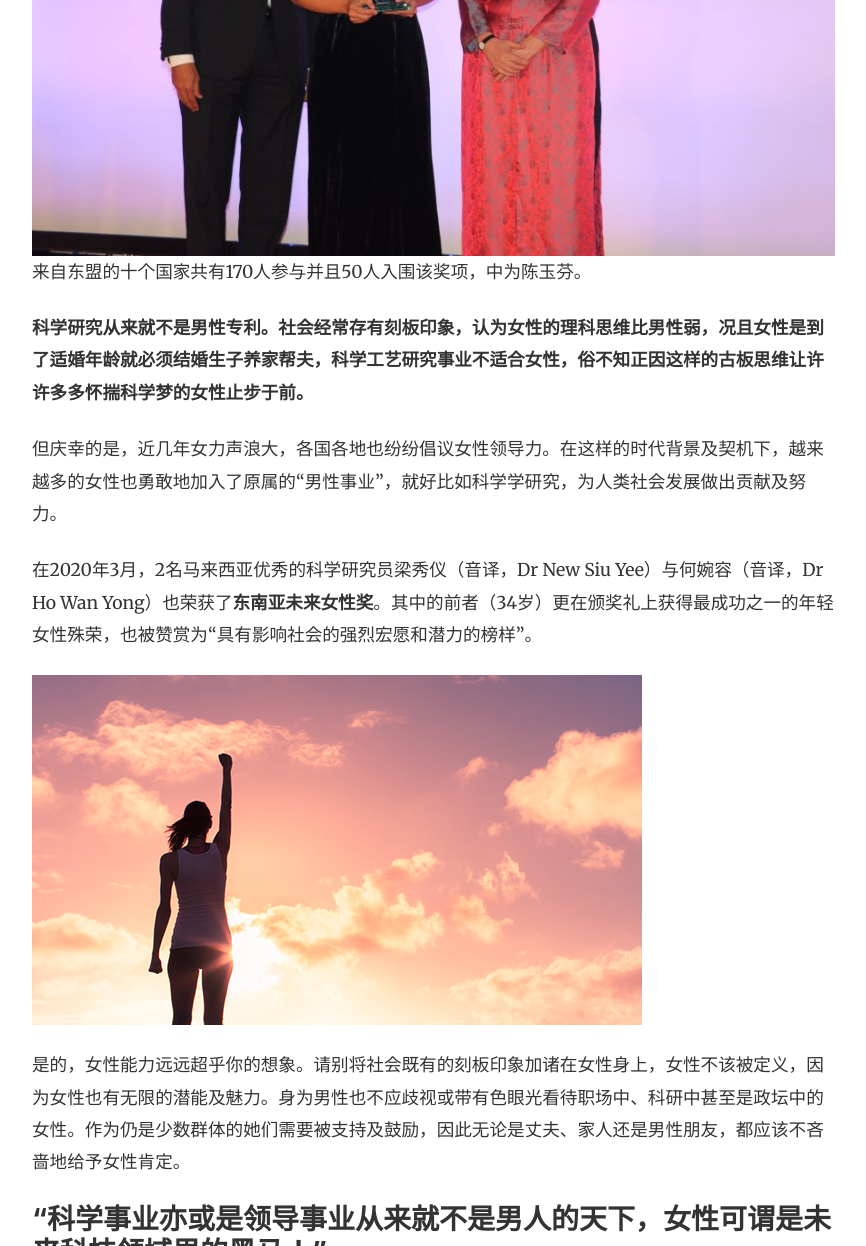
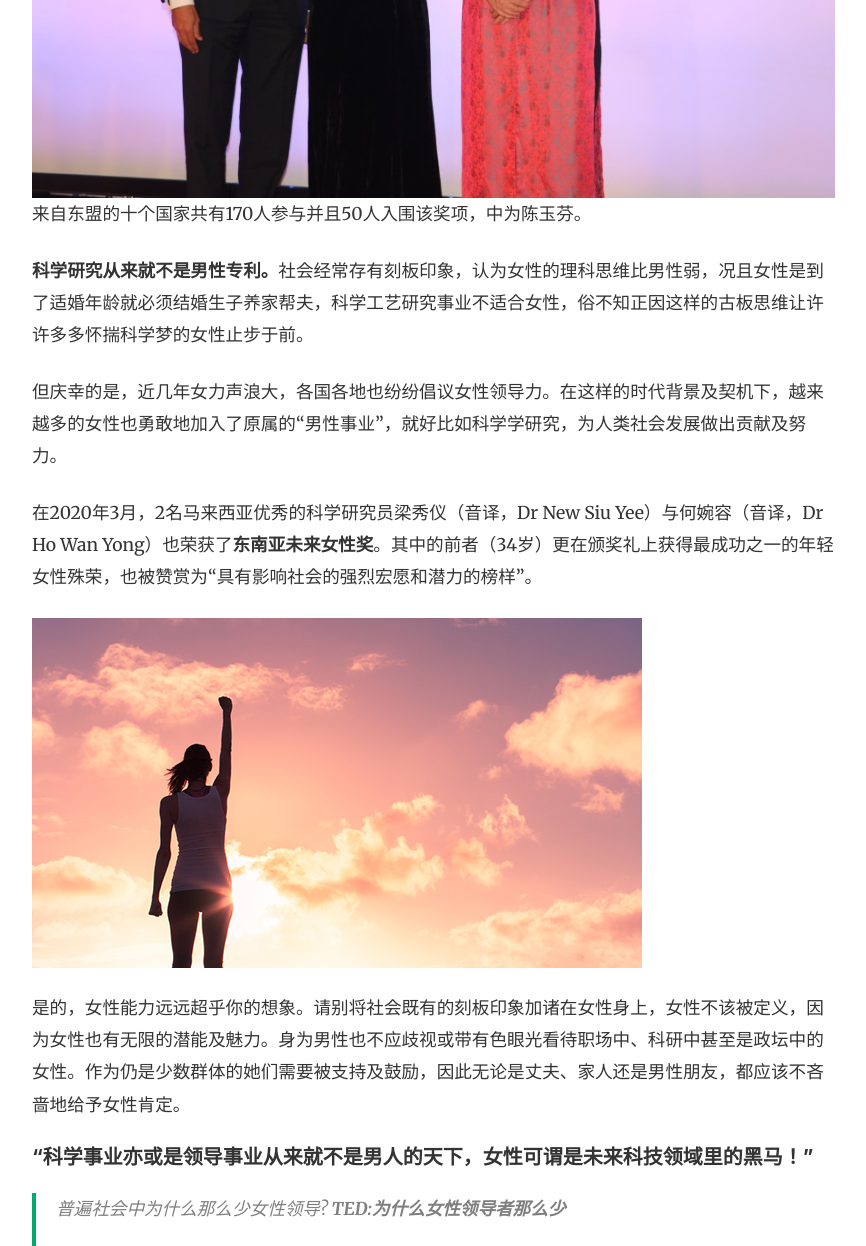
Before and after one commit to yeeshuenn/Science, a Jekyll site: the page built from _posts/2021-03-20-science-girls.md, in a window 1280 px wide and 1400 px high, scrolled down 1076 px, cut to the strip 0-1246 px from the top of the window. Shown: the whole strip, without its empty margins (253-1119 px from the left). Built offline with Jekyll 4.4.1, drawn with Linux system fonts in a browser that asks for light colours; nearby versions of some CDN libraries; some of the changed text lies outside the part shown.

Commit message:
更改语言

```diff
--- a/_posts/2021-03-20-science-girls.md
+++ b/_posts/2021-03-20-science-girls.md
@@ -26,14 +26,18 @@ featured: true
 ![003](../assets/images/3.jpg)
 
 
+
 是的，女性能力远远超乎你的想象。请别将社会既有的刻板印象加诸在女性身上，女性不该被定义，因为女性也有无限的潜能及魅力。身为男性也不应歧视或带有色眼光看待职场中、科研中甚至是政坛中的女性。作为仍是少数群体的她们需要被支持及鼓励，因此无论是丈夫、家人还是男性朋友，都应该不吝啬地给予女性肯定。
 
-### “科学事业亦或是领导事业从来就不是男人的天下，女性可谓是未来科技领域里的黑马！”
+##### “科学事业亦或是领导事业从来就不是男人的天下，女性可谓是未来科技领域里的黑马！”
 
-**TED:为什么女性领导者那么少**
-<iframe width="900" height="600" src="//player.bilibili.com/player.html?aid=21946204&bvid=BV1rW411K7Le&cid=36248978&page=1" scrolling="no" border="0" frameborder="no" framespacing="0" allowfullscreen="true"> </iframe>
+
+> 普遍社会中为什么那么少女性领导?
+> **TED:为什么女性领导者那么少**
+> <iframe width="900" height="600" src="//player.bilibili.com/player.html?aid=21946204&bvid=BV1rW411K7Le&cid=36248978&page=1" scrolling="no" border="0" frameborder="no" framespacing="0" allowfullscreen="true"> </iframe>
 
 
 
-**整理：柯宇萱
-图源：网络**
+**整理：柯宇萱**
+
+**图源：网络**
```
Also changed, not shown: other parts of _posts/2021-03-20-science-girls.md (+5 -5 lines).
